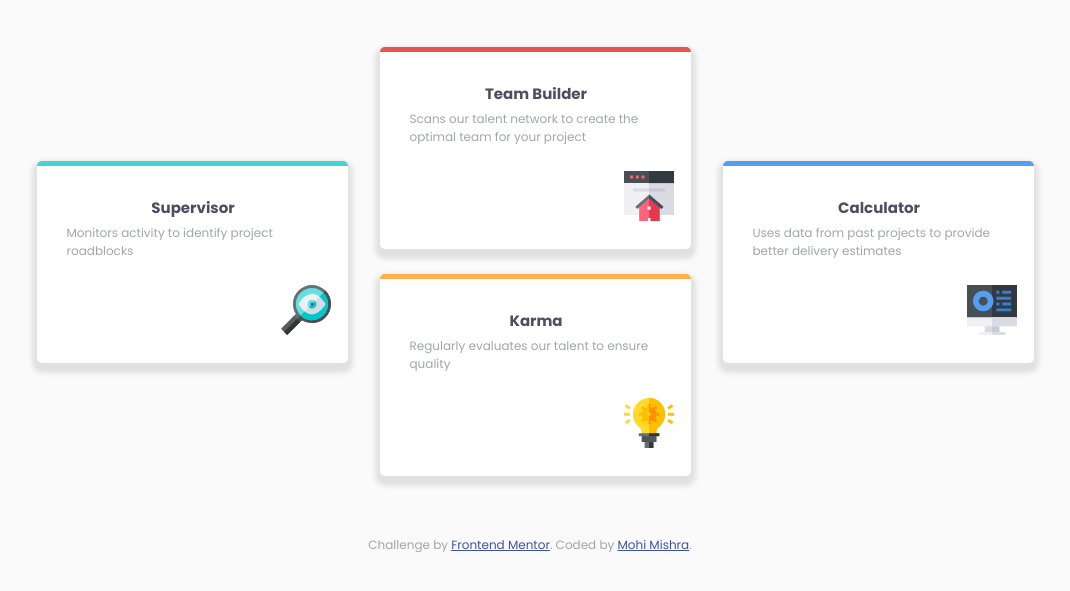
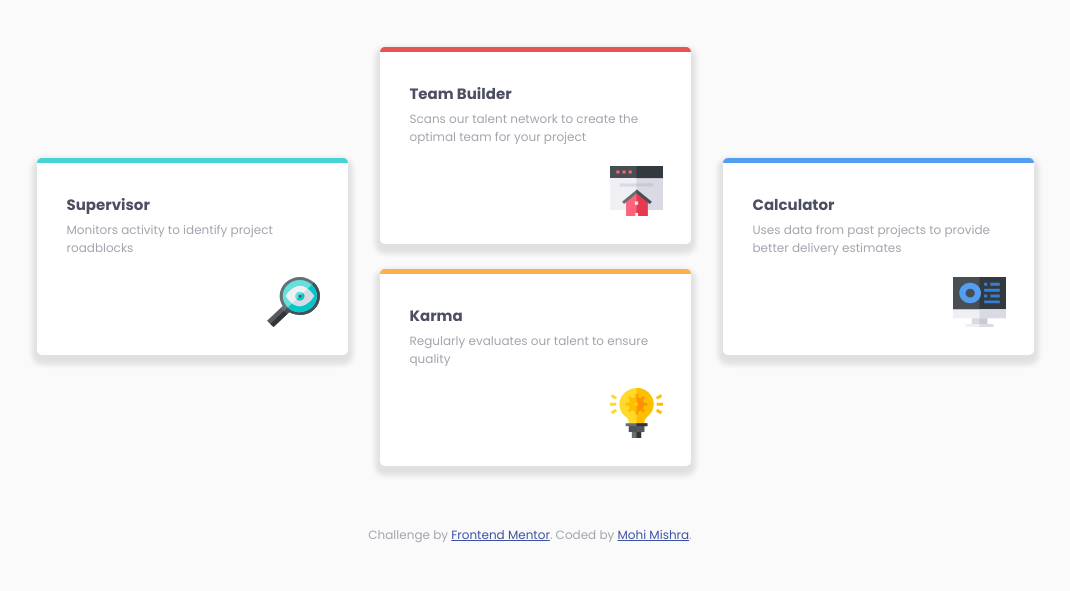
Before and after one commit to mishra016/feature-cards, a plain HTML site: page index.html in a window 1280 px wide. Shown: the part 185-776 px from the top of the page, without its empty margins (105-1175 px from the left). Drawn offline with Linux system fonts and the light colour scheme.

Commit message:
Update styles.css

```diff
--- a/styles.css
+++ b/styles.css
@@ -42,7 +42,6 @@ p{
 .testimonial-box {
     display: flex;
     flex-direction: column;
-    align-items: center;
     position: relative;
     margin-bottom: 25px;
     padding: 30px 28px 28px 30px;
@@ -88,8 +87,8 @@ p{
 .box-img {
     height: 50px;
     display: block;
-    margin-left: 225px;
-    margin-top: 25px;
+    margin-left: 200px;
+    margin-top: 20px;
 }
 
 
```
